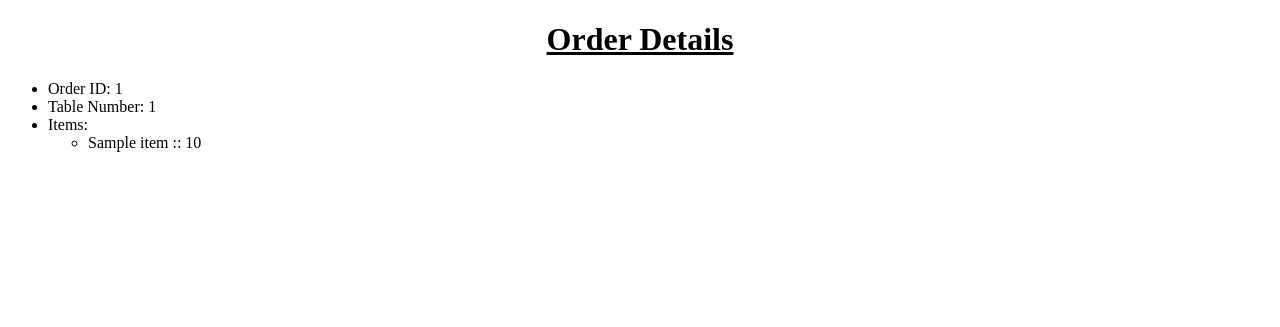
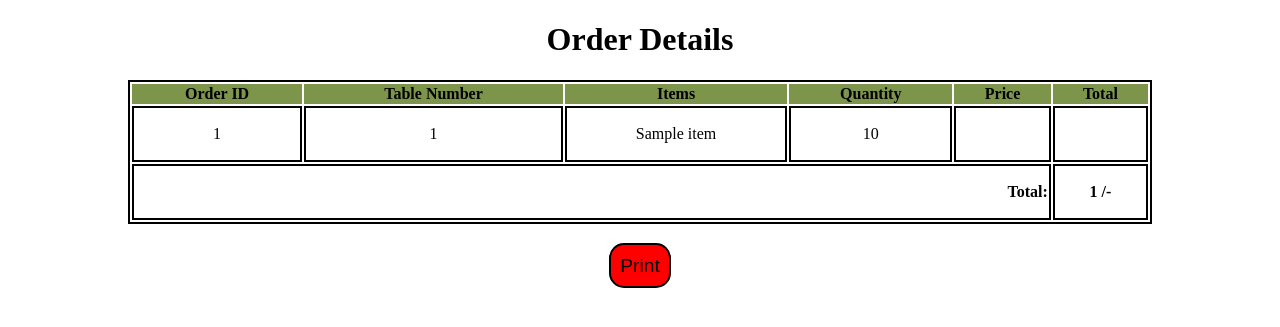
Before and after one commit to jenilparmar/RealEntity, a Flask app: template templates/OrderSuccess2.html in a window 1280 px wide. Shown: the top 327 px of the page. Run offline with Flask 3, Linux system fonts and the light colour scheme; the template is opened without the code that fills it: most values are stand-ins (such as "Sample title", 1, 10 or a date in 2020); parts of the project's set-up code (start-up, migrations or seed data) failed here and were passed over.

Commit message:
final ended .

```diff
--- a/server.py
+++ b/server.py
@@ -182,26 +182,67 @@
         Order_Thali[order['_id']] = order  # Assuming '_id' is the ID field in your MongoDB document
     return render_template('Billings_and_Managements.html', Order_Thali=Order_Thali)
 # Main function to run the Flask app
+# @app.route('/view_order_details/<int:table_number>')
+# def view_order_details(table_number):
+#     print("Table Number:", table_number)
+
+#     # Find matching orders for the given table number
+#     matching_orders = order_collection.find({'table_number': table_number})
+#     list = []
+#     vangi = []
+#     sankhya = []
+#     bhav  =[]
+#     for item in matching_orders[0]['items'].items():
+#         list.append(item)
+#     for dish , quentity in list:
+#         vangi.append(dish)
+#         sankhya.append(quentity)
+#     print(vangi)
+#     x=0
+#     dc = {}
+#     for i in item_collection.find():
+#             for j in i:
+#                 if x==0:
+#                     x = 1
+#                     continue
+#                 for k in i[j]:
+#                     dc[k] = i[j][k]
+
+#     print(dc)
+#     return render_template('OrderSuccess2.html', orders=matching_orders ,vangi=vangi,dc=dc)
+
+from flask import render_template
+
 @app.route('/view_order_details/<int:table_number>')
 def view_order_details(table_number):
     print("Table Number:", table_number)
 
     # Find matching orders for the given table number
     matching_orders = order_collection.find({'table_number': table_number})
-    list = []
-    vangi = []
-    sankhya = []
-    bhav  =[]
-    for item in matching_orders[0]['items'].items():
-        list.append(item)
-    for dish , quentity in list:
-        vangi.append(dish)
-        sankhya.append(quentity)
-    print(vangi)
-    print(sankhya)
+
+    # Extracting dishes and quantities from matching orders
+    dishes_quantities = matching_orders[0]['items']
+
+    vangi = [dish for dish, quantity in dishes_quantities.items()]
+    quantities = [quantity for dish, quantity in dishes_quantities.items()]
+
+    # Fetching prices of dishes
+    dc = {}
+    x = 0
+    for i in item_collection.find():
+        for j in i:
+            if x == 0:
+                x = 1
+                continue
+            for k in i[j]:
+                dc[k] = i[j][k]
+
+    # Calculating total amount for each dish
+    total_amount = sum([dc[dish] * quantities[vangi.index(dish)] for dish in vangi])
+    print(total_amount)
+    return render_template('OrderSuccess2.html', orders=matching_orders, vangi=vangi, dc=dc, quantities=quantities, total_amount=total_amount)
 
 
-    return render_template('OrderSuccess2.html', orders=matching_orders)
 @app.route('/delete_order/<int:table_number>')
 def delete_order(table_number):
     # mydoc = order_collection.find({'table_number':table_number})
--- a/templates/OrderSuccess2.html
+++ b/templates/OrderSuccess2.html
@@ -5,29 +5,116 @@
     <meta name="viewport" content="width=device-width, initial-scale=1.0" />
     <title>Order Details</title>
     <style>
-      h1 {
-        text-decoration: underline;
+      li {
+        list-style-type: none;
       }
-
+      th {
+        background-color: rgb(125, 148, 75);
+      }
+      table {
+        border: 2px solid black;
+        width: 80vw;
+      }
+      td {
+        border: 2px solid black;
+        text-align: center;
+      }
+      ul {
+        padding: 0;
+      }
+      .dark {
+        font-size: 1em;
+        font-weight: 800;
+      }
+      button {
+        margin: 1em 0;
+        background-color: red;
+        padding: 0.5em;
+        font-size: 1.2em;
+        border: 2px black solid;
+        border-radius: 15px;
+      }
+      @media print {
+        button {
+          display: none;
+        }
+      }
     </style>
   </head>
   <body>
     <center>
       <h1>Order Details</h1>
     </center>
+    <center>
       <div class="orderdetails">
+        <table id="order-table">
+          <thead>
+            <tr>
+              <th>Order ID</th>
+              <th>Table Number</th>
+              <th>Items</th>
+              <th>Quantity</th>
+              <th>Price</th>
+              <th>Total</th>
+            </tr>
+          </thead>
+          <tbody>
             {% for order in orders %}
+            <tr>
+              <td>{{ order._id }}</td>
+              <td>{{ order.table_number }}</td>
+              <td>
                 <ul>
-        <li>Order ID: {{ order._id }}</li>
-        <li>Table Number: {{ order.table_number }}</li>
-        <li>Items:</li>
-        <ul>
-          {% for dish, quantity in order['items'].items()%}
-          <li>{{ dish }} :: {{ quantity }}</li>
+                  {% for dish, quantity in order['items'].items() %}
+                  <li>{{ dish }}</li>
                   {% endfor %}
                 </ul>
+              </td>
+              <td>
+                <ul>
+                  {% for dish, quantity in order['items'].items() %}
+                  <li>{{ quantity }}</li>
+                  {% endfor %}
                 </ul>
+              </td>
+              <td>
+                <ul>
+                  {% set total_item = 0 %} {% for dish, quantity in
+                  order['items'].items() %} {% if dish in dc %} {% set price =
+                  dc[dish] %}
+                  <li>{{ price }} /-</li>
+                  {% endif %} {% endfor %}
+                </ul>
+              </td>
+              <td>
+                <ul>
+                  {% set total_order = 0 %}
+                  <!-- Initialize total_order for each order -->
+                  {% for dish, quantity in order['items'].items() %} {% if dish
+                  in dc %} {% set price = dc[dish] %} {% set total_order =
+                  total_order + (price * quantity) %}
+                  <!-- Accumulate total_order for each dish -->
+                  <li>{{ price * quantity }} /-</li>
+                  {% endif %} {% endfor %}
+                  <!-- Display total_order for the current order -->
+                </ul>
+              </td>
+            </tr>
             {% endfor %}
+            <tr>
+              <td colspan="5" style="text-align: right" class="dark">Total:</td>
+              <td>
+                <ul class="dark">
+                  {{ total_amount }} /-
+                </ul>
+              </td>
+            </tr>
+          </tbody>
+        </table>
       </div>
+    </center>
+    <center>
+      <button onclick="window.print()">Print</button>
+    </center>
   </body>
 </html>
```
Also changed, not shown: static/bills.css (+18 -13 lines), tempCodeRunnerFile.py (+31 -1 lines), templates/Billings_and_Managements.html (+12 -13 lines). Lines whose indentation alone changed are shown as unchanged.
